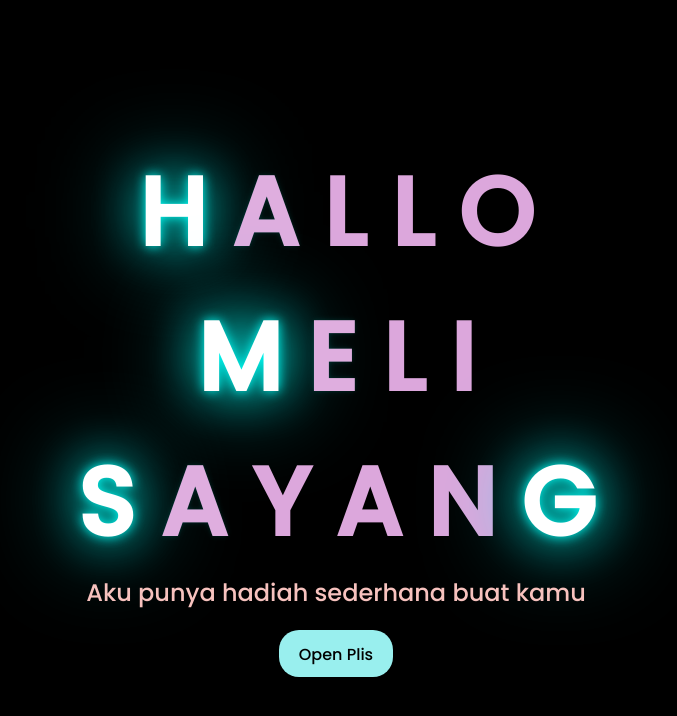
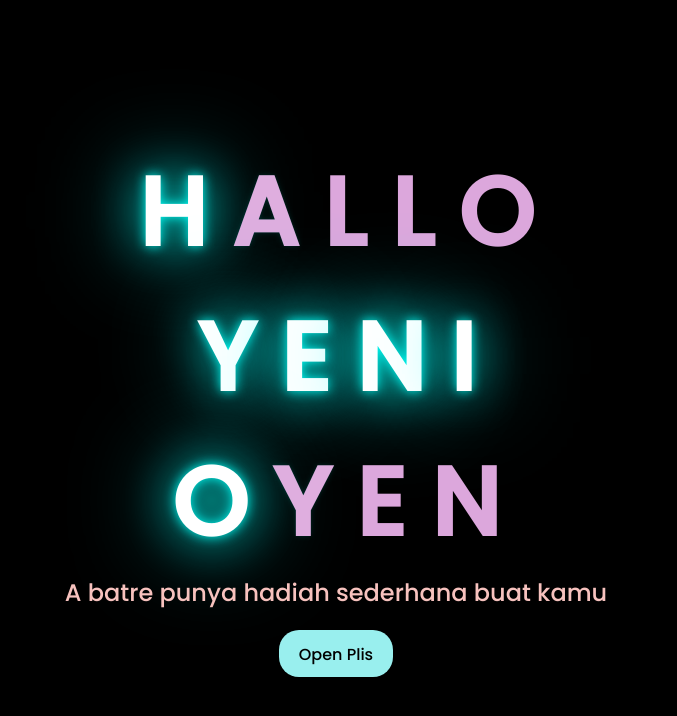
Before and after one commit to yusep21/gatau_apa_buka_aja, a plain HTML site: page index.html in a window 1280 px wide. Shown: the whole page, without its empty margins (312-989 px from the left). Drawn offline with Linux system fonts and the light colour scheme.

Commit message:
Update index.html

```diff
--- a/index.html
+++ b/index.html
@@ -19,25 +19,24 @@
     </div>
     <div class="greetings">
 
-        <span>M</span>
+        <span>Y</spa>
         <span>E</span>
-        <span>L</span>
+        <span>N</span>
         <span>I</span>
 
     </div>
 
     <div class="greetings">
-        <span>S</span>
-        <span>A</span>
+        <span>O</span>
         <span>Y</span>
-        <span>A</span>
+        <span>E</span>
         <span>N</span>
-        <span>G</span>
+
 
     </div>
 
     <div class="description">
-        <span>Aku punya hadiah sederhana buat kamu</span>
+        <span>A batre punya hadiah sederhana buat kamu</span>
 
     </div>
     <div class="button">
```
